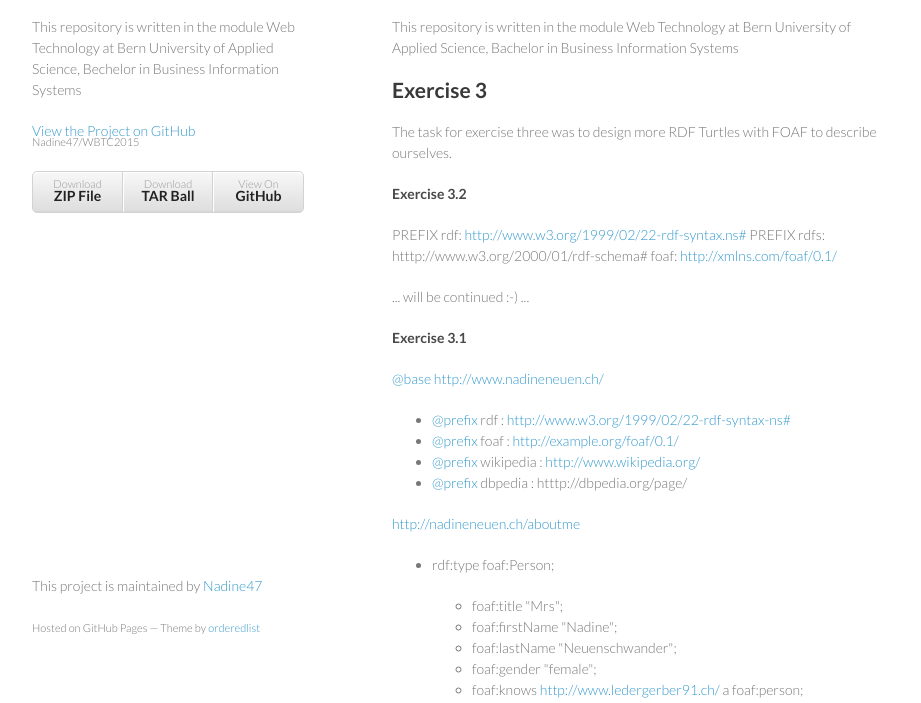
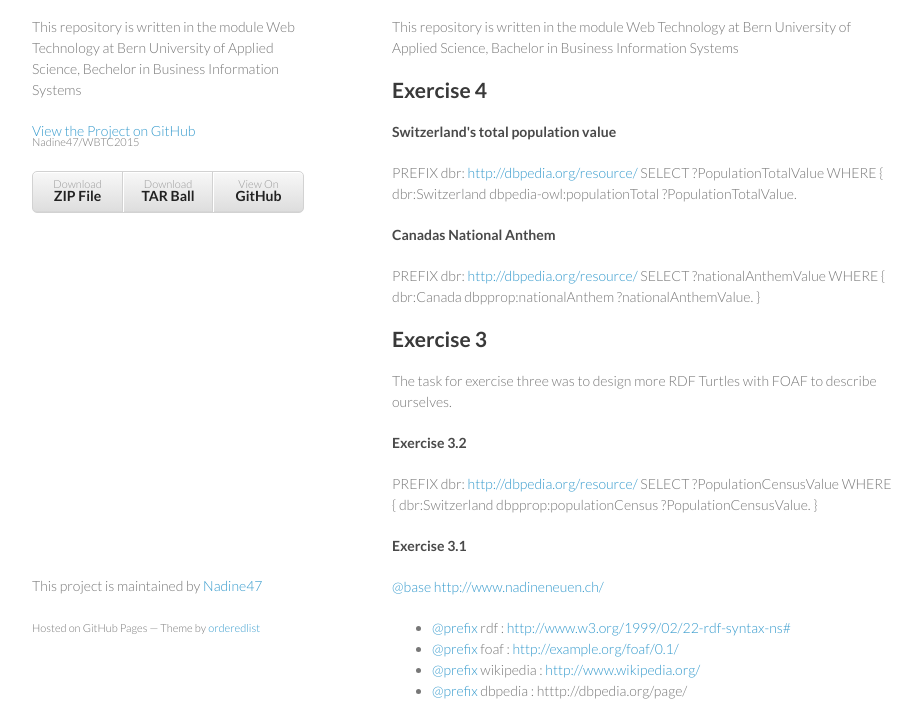
Before and after one commit to Nadine47/WBTC2015, a plain HTML site: page index.html in a window 1280 px wide. Shown: the part 93-796 px from the top of the page, without its empty margins (178-1099 px from the left). Drawn offline with Linux system fonts and the light colour scheme.

Commit message:
Create gh-pages branch via GitHub

```diff
--- a/index.html
+++ b/index.html
@@ -34,6 +34,26 @@
 <p>This repository is written in the module Web Technology at Bern University of Applied Science, Bachelor in Business Information Systems </p>
 
 <h2>
+<a id="exercise-4" class="anchor" href="#exercise-4" aria-hidden="true"><span class="octicon octicon-link"></span></a>Exercise 4</h2>
+
+<h4>
+<a id="switzerlands-total-population-value" class="anchor" href="#switzerlands-total-population-value" aria-hidden="true"><span class="octicon octicon-link"></span></a>Switzerland's total population value</h4>
+
+<p>PREFIX dbr: <a href="http://dbpedia.org/resource/">http://dbpedia.org/resource/</a>
+SELECT ?PopulationTotalValue
+WHERE {
+    dbr:Switzerland dbpedia-owl:populationTotal ?PopulationTotalValue.</p>
+
+<h4>
+<a id="canadas-national-anthem" class="anchor" href="#canadas-national-anthem" aria-hidden="true"><span class="octicon octicon-link"></span></a>Canadas National Anthem</h4>
+
+<p>PREFIX dbr: <a href="http://dbpedia.org/resource/">http://dbpedia.org/resource/</a>
+SELECT ?nationalAnthemValue
+WHERE {
+    dbr:Canada dbpprop:nationalAnthem ?nationalAnthemValue.
+}    </p>
+
+<h2>
 <a id="exercise-3" class="anchor" href="#exercise-3" aria-hidden="true"><span class="octicon octicon-link"></span></a>Exercise 3</h2>
 
 <p>The task for exercise three was to design more RDF Turtles with FOAF to describe ourselves.</p>
@@ -41,11 +61,11 @@
 <h4>
 <a id="exercise-32" class="anchor" href="#exercise-32" aria-hidden="true"><span class="octicon octicon-link"></span></a>Exercise 3.2</h4>
 
-<p>PREFIX rdf: <a href="http://www.w3.org/1999/02/22-rdf-syntax.ns#">http://www.w3.org/1999/02/22-rdf-syntax.ns#</a>
-PREFIX rdfs: htttp://www.w3.org/2000/01/rdf-schema#
-foaf: <a href="http://xmlns.com/foaf/0.1/">http://xmlns.com/foaf/0.1/</a></p>
-
-<p>... will be continued :-) ... </p>
+<p>PREFIX dbr: <a href="http://dbpedia.org/resource/">http://dbpedia.org/resource/</a>
+SELECT ?PopulationCensusValue
+WHERE {
+    dbr:Switzerland dbpprop:populationCensus ?PopulationCensusValue.
+}</p>
 
 <h4>
 <a id="exercise-31" class="anchor" href="#exercise-31" aria-hidden="true"><span class="octicon octicon-link"></span></a>Exercise 3.1</h4>
```
Also changed, not shown: params.json (+1 -1 lines).
